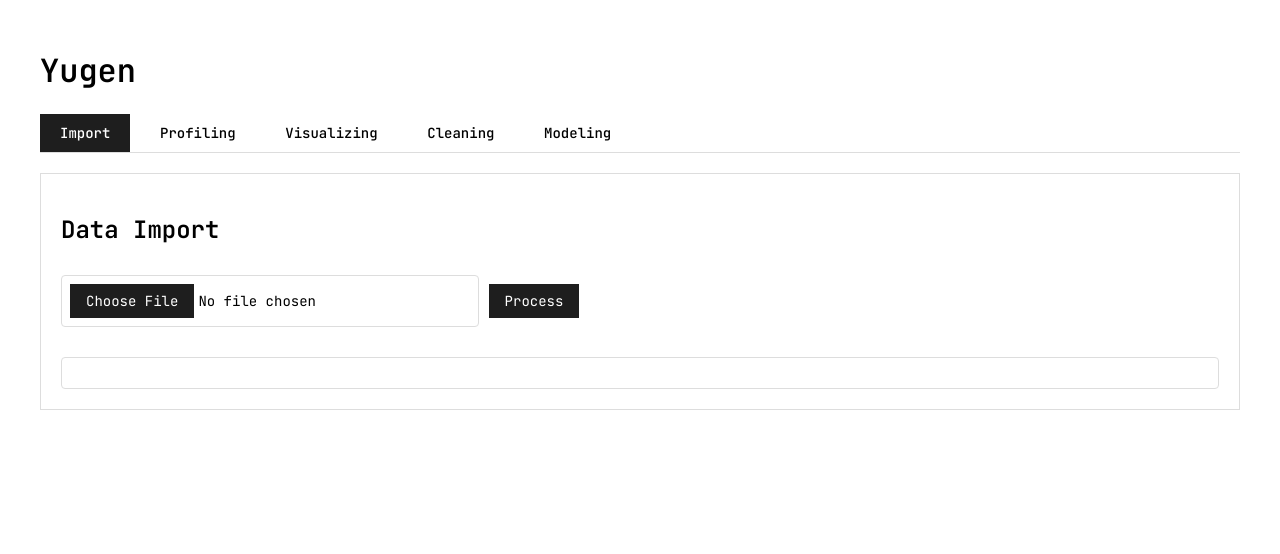
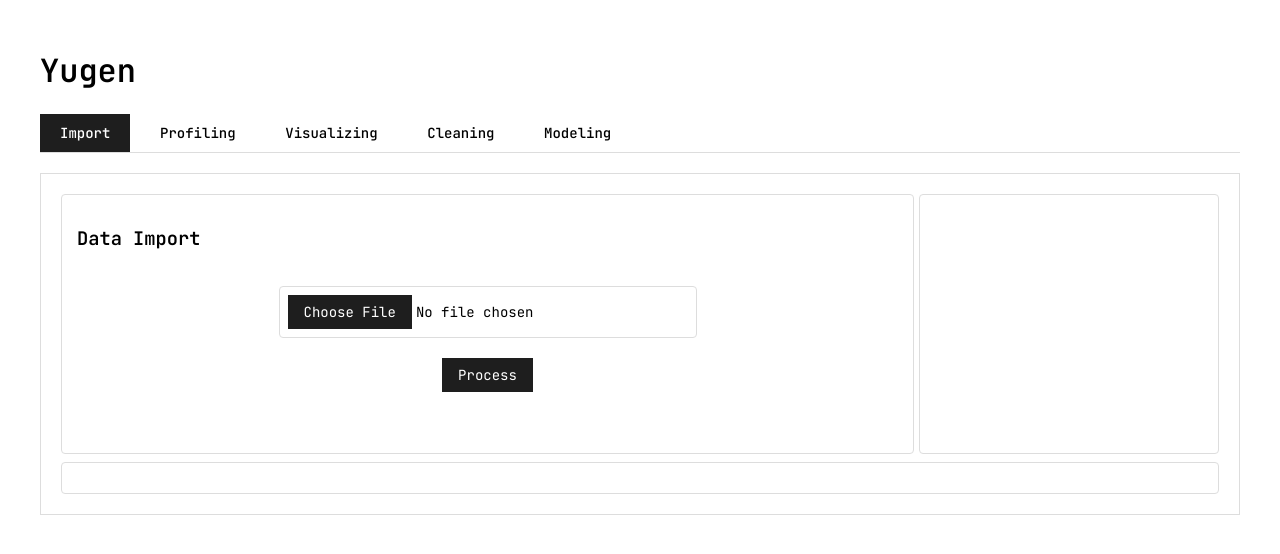
Before and after one commit to tabibyte/yugen, a Flask app: page / in a window 1280 px wide. Shown: the top 554 px of the page. Run offline with Flask 3, Linux system fonts and the light colour scheme; some libraries are stand-ins or nearby versions.

Commit message:
data import cleanup

```diff
--- a/app/static/css/styles.css
+++ b/app/static/css/styles.css
@@ -107,13 +107,6 @@ input[type="file"] {
     border-bottom: 1px solid #eee;
 }
 
-.info-card {
-    background: #f8f9fa;
-    padding: 12px;
-    border-radius: 4px;
-    box-shadow: 0 1px 3px rgba(0,0,0,0.1);
-}
-
 .missing-values {
     display: grid;
     grid-template-columns: repeat(auto-fill, minmax(150px, 1fr));
@@ -162,3 +155,105 @@ input[type="file"] {
 #upload-form button[type="submit"]:hover {
     background: #1e1e1e;
 }
+
+#import {
+    display: grid;
+    grid-template-columns: 2fr 1fr;
+    gap: 20px;
+}
+
+#import h2 {
+    grid-column: 1 / -1;
+}
+
+#import-form-container {
+    grid-column: 1;
+    overflow: visible;
+}
+
+#import-info-container {
+    grid-column: 2;
+    align-self: start;
+    max-height: fit-content;
+}
+
+.info-cards {
+    padding: 15px;
+    border: 1px solid #ddd;
+    border-radius: 4px;
+    height: 100%;
+    min-height: 150px;
+    display: flex;
+    flex-direction: column;
+    justify-content: center;
+}
+
+.data-preview {
+    padding: 15px;
+    border: 1px solid #ddd;
+    border-radius: 4px;
+    margin-top: 20px;
+}
+.info-card {
+    background: #f8f9fa;
+    padding: 12px;
+    border-radius: 4px;
+    box-shadow: 0 1px 3px rgba(0,0,0,0.1);
+    display: flex;
+    justify-content: space-between;
+}
+
+.import-container {
+    display: flex;
+    flex-direction: column;
+    gap: 20px;
+}
+
+.import-top {
+    display: grid;
+    grid-template-columns: 1fr 300px;
+    gap: 5px;
+    align-items: stretch;
+    min-height: 200px;
+}
+
+.import-form {
+    padding: 15px;
+    border: 1px solid #ddd;
+    border-radius: 4px;
+    display: flex;
+    flex-direction: column;
+    justify-content: center;
+    align-items: center;
+    min-height: 150px;
+    height: 100%;
+}
+
+.import-form h3 {
+    margin: 0;
+    padding-bottom: 10px;
+
+    width: 100%;
+    text-align: left;
+    margin-bottom: 15px;
+}
+
+.import-info {
+    height: 100%;
+}
+
+#upload-form {
+    display: flex;
+    flex-direction: column;
+    align-items: center;
+    gap: 10px;
+    width: 100%;
+}
+
+.error-message {
+    color: #f44336;
+    margin-top: 10px;
+    font-size: 14px;
+    text-align: center;
+    min-height: 20px;
+}
--- a/app/static/js/scripts.js
+++ b/app/static/js/scripts.js
@@ -20,6 +20,7 @@ document.getElementById("defaultTab").click();
 // Handle file upload
 document.getElementById('upload-form').addEventListener('submit', async function(e) {
     e.preventDefault();
+    clearError();
     const fileInput = document.getElementById('file-input');
     const file = fileInput.files[0];
 
@@ -82,8 +83,17 @@ document.getElementById('clean-data-btn').addEventListener('click', async functi
 
 // Utility functions
 function showError(message) {
-    const resultsDiv = document.querySelector('.results');
-    resultsDiv.innerHTML = `<p class="error">${message}</p>`;
+    const errorDiv = document.getElementById('import-error');
+    if (errorDiv) {
+        errorDiv.textContent = message;
+    }
+}
+
+function clearError() {
+    const errorDiv = document.getElementById('import-error');
+    if (errorDiv) {
+        errorDiv.textContent = '';
+    }
 }
 
 function showSuccess(message) {
@@ -92,25 +102,25 @@ function showSuccess(message) {
 }
 
 function updateDataInfo(data) {
-    const importResults = document.getElementById('import-results');
-    importResults.innerHTML = `
-        <div class="data-info">
+    const infoCards = document.querySelector('.info-cards');
+    infoCards.innerHTML = `
         <h3>Data Information</h3>
-            <div class="info-card">Rows: ${data.shape[0]}</div>
-            <div class="info-card">Columns: ${data.shape[1]}</div>
-            <div class="info-card">Size: ${formatBytes(data.memory_usage)}</div>
-            <div class="missing-values">
-                ${Object.entries(data.missing)
-                    .filter(([_, count]) => count > 0)
-                    .map(([col, count]) =>
-                        `<div class="missing-value-item">
-                            <span>${col}</span>
-                            <span>${count}</span>
-                         </div>`
-                    ).join('')}
+        <div class="info-card">
+            <span>Rows:</span>
+            <span>${data.shape[0]}</span>
         </div>
+        <div class="info-card">
+            <span>Columns:</span>
+            <span>${data.shape[1]}</span>
         </div>
-        <div class="data-preview">
+        <div class="info-card">
+            <span>Size:</span>
+            <span>${formatBytes(data.memory_usage)}</span>
+        </div>
+    `;
+
+    const dataPreview = document.querySelector('.data-preview');
+    dataPreview.innerHTML = `
         <h3>Data Preview</h3>
         <table>
             <thead>
@@ -126,7 +136,6 @@ function updateDataInfo(data) {
                 ).join('')}
             </tbody>
         </table>
-        </div>
     `;
 }
 
--- a/app/templates/index.html
+++ b/app/templates/index.html
@@ -20,12 +20,22 @@
 
         <!-- Import Tab -->
         <div id="import" class="tab-content">
-            <h2>Data Import</h2>
-            <form id="upload-form">
-                <input type="file" id="file-input" accept=".csv,.xlsx">
-                <button type="submit">Process</button>
-            </form>
-            <div id="import-results" class="results"></div>
+            <div class="import-container">
+                <div class="import-top">
+                    <div class="import-form">
+                        <h3>Data Import</h3>
+                        <form id="upload-form">
+                            <input type="file" id="file-input" accept=".csv,.xlsx">
+                            <button type="submit">Process</button>
+                        </form>
+                        <div id="import-error" class="error-message"></div>
+                    </div>
+                    <div class="import-info">
+                        <div class="info-cards"></div>
+                    </div>
+                </div>
+                <div class="data-preview"></div>
+            </div>
         </div>
 
         <!-- Profile Tab -->
```
Lines whose indentation alone changed are shown as unchanged.
